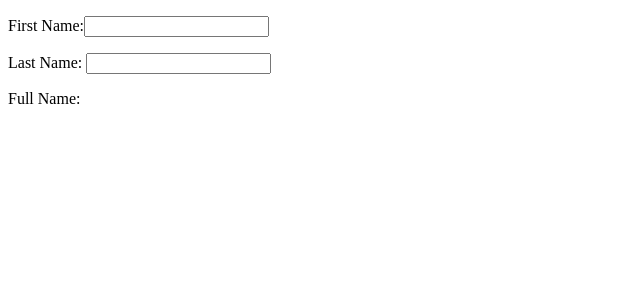
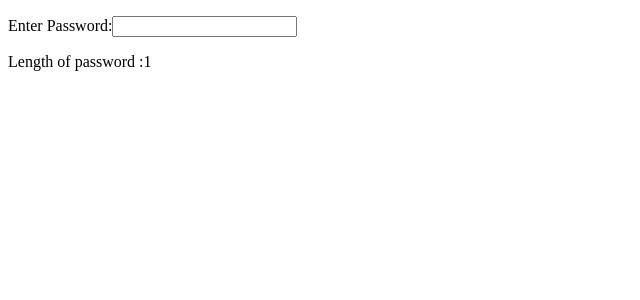
Before and after one commit to gagan402/MERN-STACK-WEBPACK, a React (Create React App) app in the folder webpack/: page / in a window 1280 px wide. Shown: the top 300 px of the page, without its empty margins (0-640 px from the left). Built offline with nearby package versions, Linux system fonts and the light colour scheme.

Commit message:
day12 completed

```diff
--- a/webpack/src/App.js
+++ b/webpack/src/App.js
@@ -7,6 +7,8 @@
 import FullName from "./hooks/FullName";
 import FullNameObj from "./hooks/FullNameObj";
 import Pusefeft from "./hooks/Pusefeft";
+import ShockAndShake from "./hooks/ShockAndShake";
+import UseEffectPP from "./hooks/UseEffectPP";
 
 function App() {
   return (
@@ -18,7 +20,9 @@ function App() {
     {/* <Counter></Counter> */}
     {/* <FullName></FullName> */}
     {/* <FullNameObj></FullNameObj> */}
-    <Pusefeft></Pusefeft>
+    {/* <Pusefeft></Pusefeft> */}
+    {/* <UseEffectPP> </UseEffectPP> */}
+    <ShockAndShake> </ShockAndShake>
     </>
 
   );
--- /dev/null
+++ b/webpack/src/hooks/ShockAndShake.jsx
@@ -0,0 +1,33 @@
+import React from "react";
+
+function ShockAndShake() {
+  const [pwd, setPwd] = React.useState("");
+  const [c,setCount]=React.useState(0);
+  const refp=React.useRef();
+  const pid=React.useId();
+  const sid=React.useId();
+  React.useEffect(()=>{
+    setCount(c+1);
+        refp.current.style.color="red";
+
+  },[pwd])
+  return (
+    <>
+      <p>
+        Enter Password:
+        <input
+          type="text"
+          ref={refp}
+          id={pid+"ggn"}
+          value={pwd}
+          onChange={(e) => {
+            setPwd(e.target.value);
+          }}
+        />
+      </p>
+      <p id={sid}>Length of password :{c}</p>
+    </>
+  );
+}
+
+export default ShockAndShake;
--- /dev/null
+++ b/webpack/src/hooks/UseEffectPP.jsx
@@ -0,0 +1,77 @@
+import React, { useEffect } from "react";
+
+function UseEffectPP() {
+  const [fn, setfn] = React.useState("");
+  const [ln, setln] = React.useState("");
+
+  /*
+  useEffect(()=>{
+    console.log("side Effect");
+});//runs always when any state changes
+*/
+  /*
+    useEffect(()=>{
+        console.log("side Effect");
+    },[]);//[] run only once ex data-fetching
+
+    */
+
+  /*
+    useEffect(()=>{
+        console.log("side Effect");
+    },[fn]); //runs only when there is change in fn state
+    */
+
+  /*
+    useEffect(()=>{
+        console.log("side Effect");
+    },[fn,ln]);//runs only when there is change in fnand ln  state
+*/
+
+  useEffect(() => {
+    console.log("side Effect");
+  }, [ln]);
+
+
+useEffect(()=>{
+    let ref=setInterval(()=>{
+        console.log(fn);
+    },1000);
+
+
+    return (()=>{
+        clearInterval(ref);
+    })
+},[fn]);
+
+
+  console.log("comp re-rendered");
+
+  return (
+    <>
+      <p>
+        First Name:
+        <input
+          type="text"
+          value={fn}
+          onChange={(e) => {
+            setfn(e.target.value);
+          }}
+        />
+      </p>
+      <p>
+        Last Name:{" "}
+        <input
+          type="text"
+          value={ln}
+          onChange={(e) => {
+            setln(e.target.value);
+          }}
+        />
+      </p>
+      <p> Full Name: {fn + " " + ln}</p>
+    </>
+  );
+}
+
+export default UseEffectPP;
```
